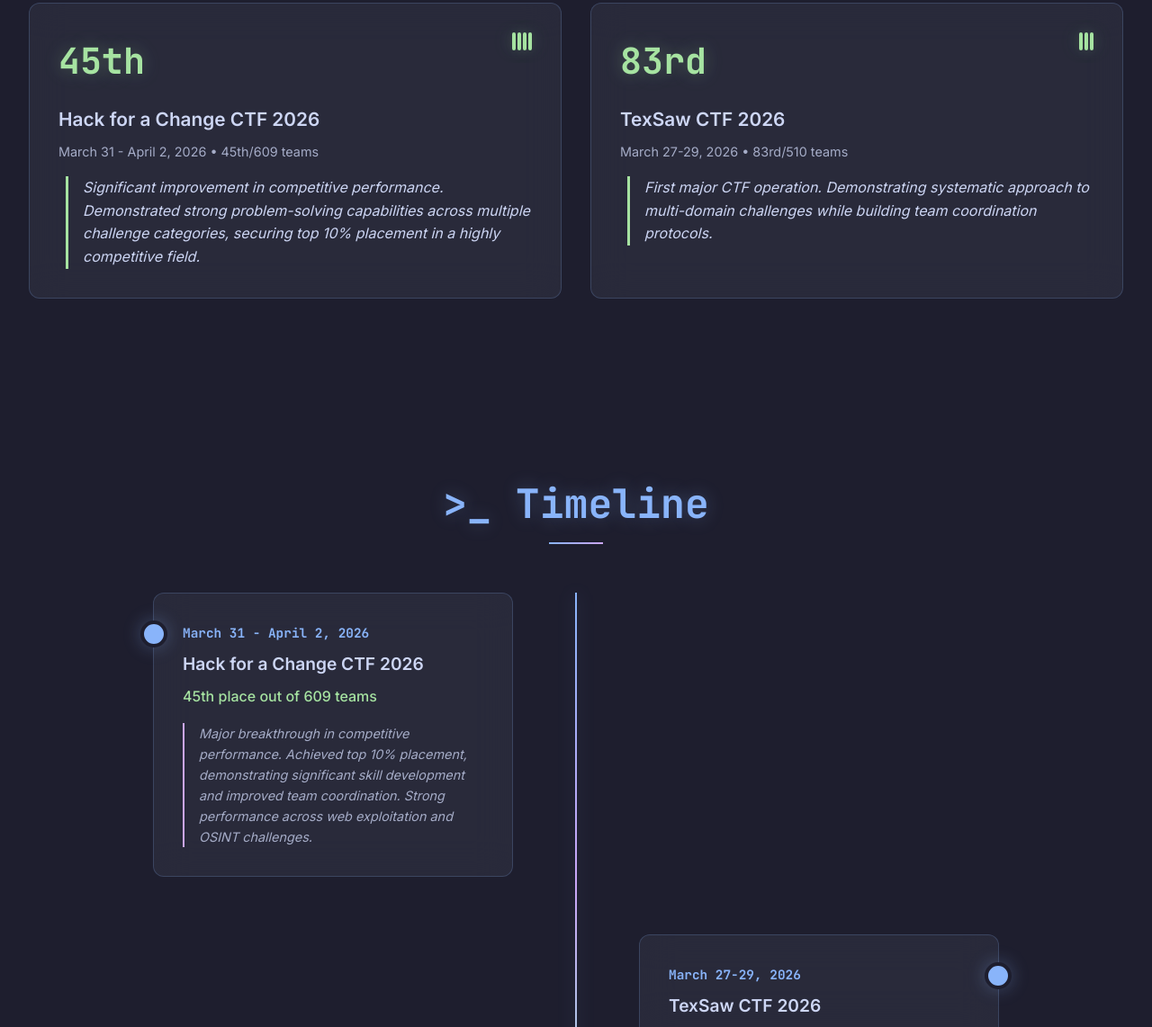
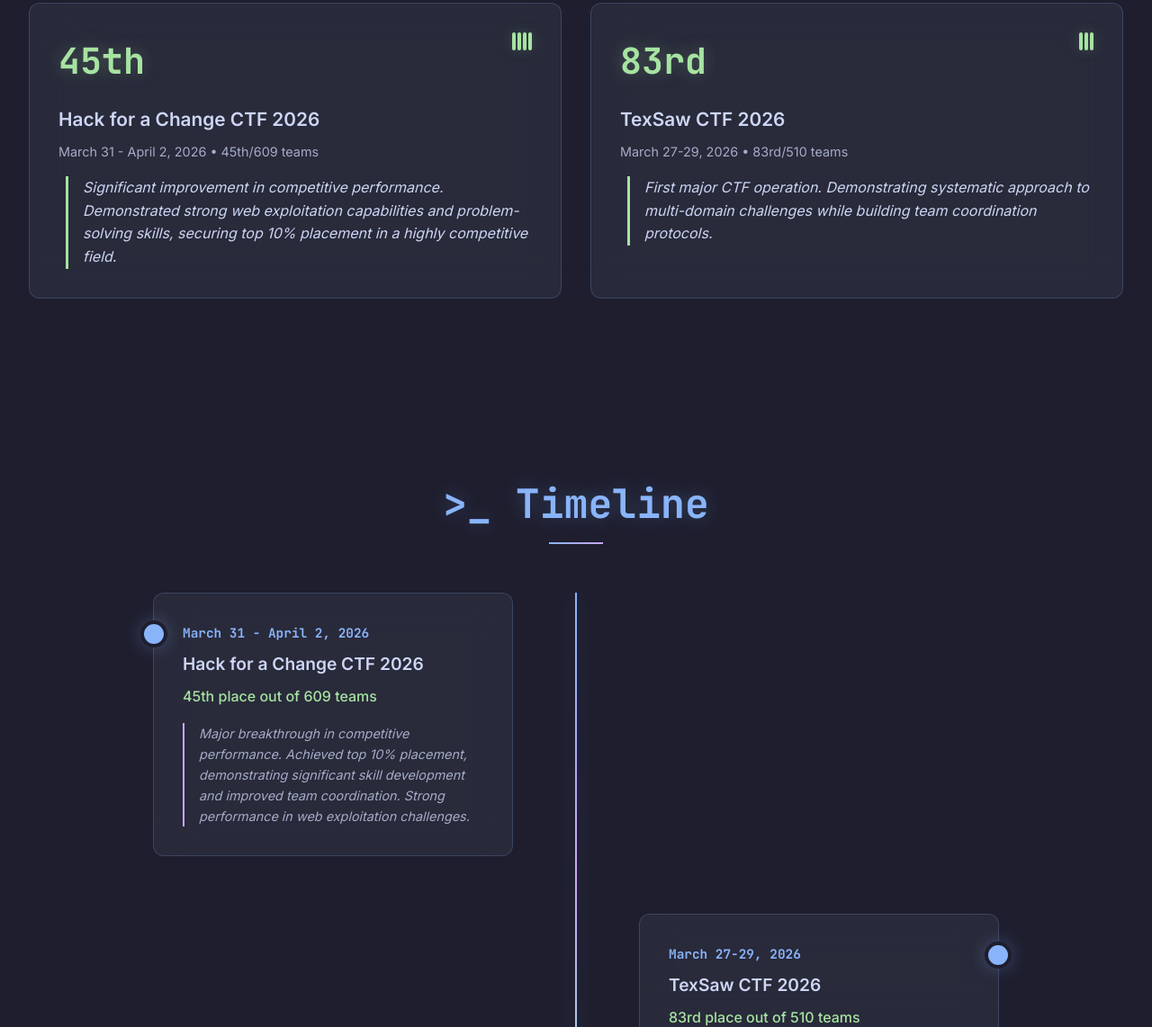
Before and after one commit to silentsignal-404/index, a plain HTML site: page index.html in a window 1280 px wide. Shown: the part 1736-2878 px from the top of the page at 90% size. Drawn offline with Linux system fonts and the light colour scheme.

Commit message:
Fix achievement description - web challenges only
- Updated Hack for a Change CTF description to reflect web exploitation focus
- Removed incorrect OSINT reference from timeline
- Achievement now accurately describes web exploitation performance

```diff
--- a/index.html
+++ b/index.html
@@ -785,7 +785,7 @@
                 <div class="achievement-name">Hack for a Change CTF 2026</div>
                 <div class="achievement-year">March 31 - April 2, 2026 • 45th/609 teams</div>
                 <div class="achievement-insight">
-                    Significant improvement in competitive performance. Demonstrated strong problem-solving capabilities across multiple challenge categories, securing top 10% placement in a highly competitive field.
+                    Significant improvement in competitive performance. Demonstrated strong web exploitation capabilities and problem-solving skills, securing top 10% placement in a highly competitive field.
                 </div>
             </div>
 
@@ -820,7 +820,7 @@
                     <div class="timeline-title">Hack for a Change CTF 2026</div>
                     <div class="timeline-result">45th place out of 609 teams</div>
                     <div class="timeline-learning">
-                        Major breakthrough in competitive performance. Achieved top 10% placement, demonstrating significant skill development and improved team coordination. Strong performance across web exploitation and OSINT challenges.
+                        Major breakthrough in competitive performance. Achieved top 10% placement, demonstrating significant skill development and improved team coordination. Strong performance in web exploitation challenges.
                     </div>
                 </div>
             </div>
```
